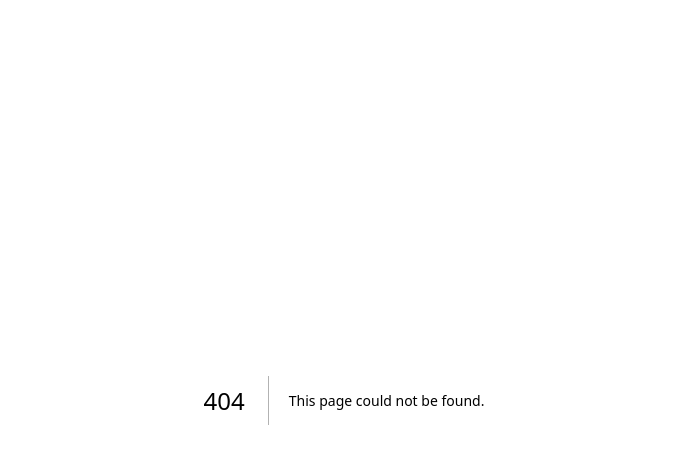
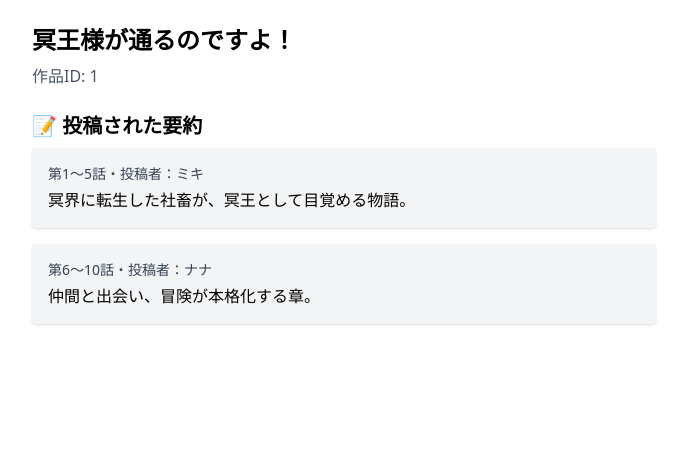
Before and after one commit to miki-thecat/novel-search-app, a Next.js app: page /summary/1 in a window 1280 px wide. Before the commit this address had no page. Shown: the top 464 px of the page, without its empty margins (296-983 px from the left). Built offline with nearby package versions, Linux system fonts and the light colour scheme.

Commit message:
小説の詳細ページを作った

```diff
--- /dev/null
+++ b/src/app/summary/[id]/page.js
@@ -0,0 +1,70 @@
+// 📄 src/app/summary/[id]/page.js
+
+export default async function SummaryDetailPage({ params }) {
+  const { id: novelId } = await params;
+
+  // 仮の小説データ（通常はAPIやDBから取得予定）
+  const dummyData = [
+    {
+      id: "1",
+      title: "冥王様が通るのですよ！",
+      summaries: [
+        {
+          start: 1,
+          end: 5,
+          user: "ミキ",
+          text: "冥界に転生した社畜が、冥王として目覚める物語。",
+        },
+        {
+          start: 6,
+          end: 10,
+          user: "ナナ",
+          text: "仲間と出会い、冒険が本格化する章。",
+        },
+      ],
+    },
+    {
+      id: "2",
+      title: "異世界でスローライフ",
+      summaries: [
+        {
+          start: 1,
+          end: 3,
+          user: "アオイ",
+          text: "農業をしながらのんびり暮らす物語の始まり。",
+        },
+      ],
+    },
+  ];
+
+  // IDに一致する小説を探す
+  const novel = dummyData.find((n) => n.id === novelId);
+
+  // 見つからなければ「Not Found」表示
+  if (!novel) {
+    return <p className="p-6 text-red-600">作品が見つかりません。</p>;
+  }
+
+  return (
+    <main className="max-w-2xl mx-auto p-6">
+      <h1 className="text-2xl font-bold mb-2">{novel.title}</h1>
+      <p className="text-gray-600 mb-6">作品ID: {novel.id}</p>
+
+      <h2 className="text-xl font-semibold mb-2">📝 投稿された要約</h2>
+      {novel.summaries.length === 0 ? (
+        <p className="text-gray-500">まだ要約が投稿されていません。</p>
+      ) : (
+        <ul className="space-y-4">
+          {novel.summaries.map((summary, index) => (
+            <li key={index} className="bg-gray-100 p-4 rounded shadow">
+              <div className="text-sm text-gray-700 mb-1">
+                第{summary.start}〜{summary.end}話・投稿者：{summary.user}
+              </div>
+              <div>{summary.text}</div>
+            </li>
+          ))}
+        </ul>
+      )}
+    </main>
+  );
+}
```
